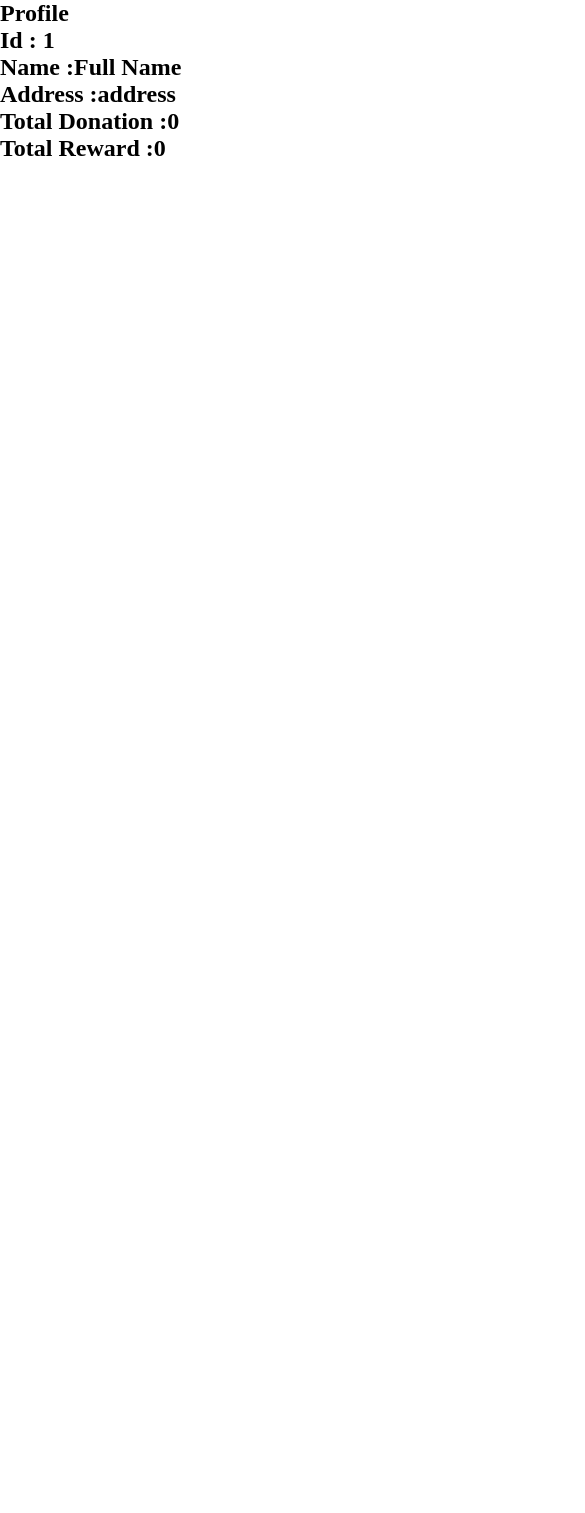
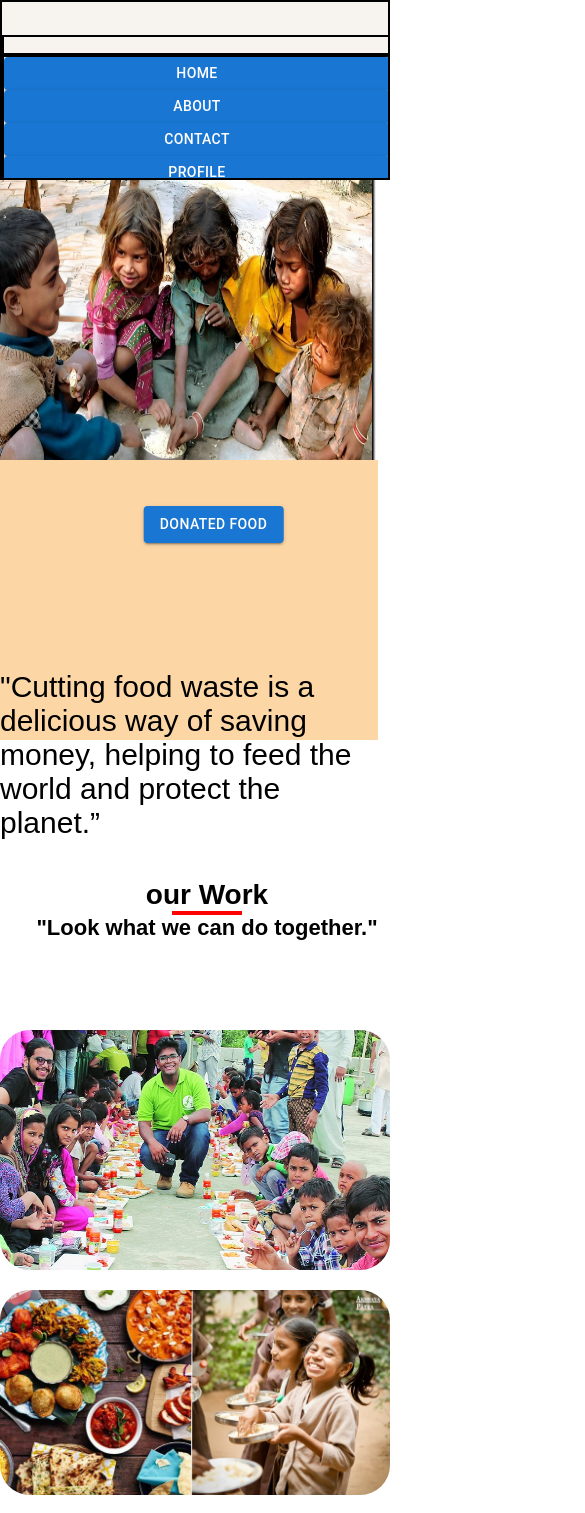
Before and after one commit to Subhashk75/FoodBank, a React (Vite) app: page / in a window 390 px wide. Shown: the top 1513 px of the page, 585 px wide, since content can reach past the window. Before the commit the page ends 844 px from the top, so only its background shows below. Built offline with nearby package versions, Linux system fonts and the light colour scheme.

Commit message:
added responsiveness

```diff
--- a/src/App.css
+++ b/src/App.css
@@ -63,9 +63,11 @@ margin:  10px;
 /* Header page css*/
 .header-container{
   height: 150px;
-  width: 100vw;
+  width: 100%;
+  overflow-x:hidden ;
+  border: 2px solid black;
 }
- .header{
+.header{
   display: flex;
   justify-content: space-between;
   margin: 20px;
@@ -78,12 +80,12 @@ margin:  10px;
   /* border: 2px solid rgb(121, 121, 134);*/
 }
 .header-logo{
-   width: 50%;
-   height: 150px;
+  width: 50%;
+  height: 150px;
 }
 .nav-list{
-  width: 50%;
-  height: 150px;
+ width: 50%;
+ height: 150px;
 }
 .logo>img{
   width: 85px;
@@ -108,12 +110,74 @@ margin:  10px;
 
 }
 
+@media only screen and (max-width:600px) {
+  .header-container{
+    height: 180px;
+    width: 100vw;
+  }
+  .header{
+    height: 160px;
+    width: 100vw;
+    display: flex;
+    justify-content: center;
+    flex-direction: column;
+    text-align: center;
+    margin: 0;
+    padding: 0;
+  }
+
+.ul-header{
+       height: 130px;
+       width: 100vw;
+       display: flex;
+       flex-direction: column;
+       text-align: center;
+       overflow-x: hidden;
+       padding-top: 0px;
+       border: 2px solid black;
+}
+.ul-header>button{
+  height: 33px;
+  width: 100%;
+}
+.header-logo{
+  height: 20px;
+  width: 100%;
+  border: 2px solid black;
+}
+.logo{
+    display: none;
+    width: 0px;
+    height: 0px;
+    margin: 0;
+    padding: 0;
+    border: 2px solid black;
+}
+.header-title{
+  display: block;
+  height: 25px;
+ border: 2px solid rgb(20, 17, 20);
+  color: chocolate;
+}
+.nav-list{
+  width: 50%;
+  height: 75px;
+}
+
+}
+
+
 /* body page css*/
 .body-container{
   height: 1600px;
   width: 100vw;
-  background-color: rgb(247, 243, 238);
-
+  /* background-color: rgb(247, 243, 238); */
+   display: flex;
+   flex-direction: column;
+}
+.body-img-donate-btn{
+  height: 320px;
+  width: 100vw;
 }
 
 .main-body-img>img{
@@ -122,6 +186,8 @@ margin:  10px;
   box-shadow: 0px 0px 2px 2px;
   position: relative;
   z-index: -1;
+  margin-left:200px;
+
   object-fit: none;
   object-position: 50px 30px;
 }
@@ -134,24 +200,23 @@ margin:  10px;
   /* transform: translate(50%, -50%); */
   /* -ms-transform: translate(-50%, -50%);  */
 }
-/* .body-container{
-  height: 1200px;
-  width: 100%;
-  border: 2px solid black;
-  margin-left: 90px;
-} */
 
 .Body-img-discription{
-  height: 100px;
+  height: 280px;
   width: 100%;
-  background-color: rgb(252, 214, 165);
+  /* background-color: rgb(252, 214, 165); */
   font-size: 30px;
   font-family: sans-serif;
+  padding-top: 250px;
+}
+.Body-img-discription>p{
+  padding-top: 170px;
 }
 .body-our-work-team-img{
   display: flex;
   justify-content: space-between;
   width: 100vw;
+  padding-top: 120px;
 }
 .body-our-work-img{
   height: 250px;
@@ -164,6 +229,7 @@ margin:  10px;
   align-items: center;
   height: 150px;
   flex-direction: column;
+  padding-top: 170px;
 }
 .body-our-work-title{
   font-size: 28px;
@@ -202,6 +268,81 @@ height: 320px;
 width: 41%;
 
 }
+@media only screen and (max-width:600px){
+  .body-container{
+    height: 1730px;
+    width: 600px;
+    display: flex;
+    flex-direction: column;
+  }
+  .body-img-donate-btn{
+    height: 280px;
+    width: 100%;
+  }
+.main-body-img{
+  height: 280px;
+  width: 62%;
+  margin-left:0px  ;
+  box-shadow: 0px 0px 2px 2px;
+  position: relative;
+  z-index: -1;
+}
+.donate-btn{
+  transform: translateX(50%);
+  position: absolute;
+  z-index: -0.8;
+  top: 60%;
+  left: 19%;
+}
+
+.Body-img-discription{
+  height: 280px;
+  width: 63%;
+  background-color: rgb(252, 214, 165);
+  font-size: 30px;
+  font-family: sans-serif;
+  padding-top: 40px;
+}
+.body-our-work-tag{
+  display: flex;
+  justify-content: center;
+  align-items: center;
+  height: 150px;
+  width: 69%;
+  flex-direction: column;
+}
+.body-our-work-discription{
+  font-size: 22px;
+  font-family: sans-serif;
+}
+.body-our-work-team-img{
+   height: 750px;
+  display: flex;
+  flex-direction: column;
+  justify-content: space-between;
+  gap: 20px;
+  width: 100vw;
+}
+.body-our-work-img{
+  height: 240px;
+  width: 100%;
+  border-radius: 30px;
+}
+ .Door-Pick {
+      height: 520px;
+      width: 61%;
+      display: flex;
+      flex-direction: column;
+      padding-top: 10px;
+ }
+  .Door-Pick-img {
+        height: 290px;
+        width: 70%;
+    }
+
+}
+
+
 /* footer page components*/
 .footer-container{
   height: 300px;
@@ -237,7 +378,30 @@ width: 41%;
   cursor: pointer;
 }
 
-/* .vertical{
-    border-left: 5px solid black;
-    height: 200px;
-} */
+@media only screen and (max-width:600px){
+  .footer-container{
+    height: 500px;
+    width: 100vw;
+    display: flex;
+    background-color: darkcyan;
+    border: 2px solid red;
+    flex-direction:column ;
+  }
+  .footer-about {
+    width: 100%;
+    padding-top: 20px;
+    display: flex;
+    justify-content: center;
+    align-items: center;
+    flex-direction: column;
+}
+.footer-contact {
+  display: flex;
+  justify-content: center;
+  align-items: center;
+  flex-direction: column;
+  width: 100%;
+  padding-top: 20px;
+}
+
+}
--- a/src/App.jsx
+++ b/src/App.jsx
@@ -15,11 +15,11 @@ function App() {
   return (
     <>
     {/* <DonateForm></DonateForm> */}
-    <Profile></Profile>
-       {/* <Header />
+    {/* <Profile></Profile> */}
+        <Header />
        <Body></Body>
        <Footer></Footer>
-      <About></About> */}
+    { /* <About></About> */}
       {/* <Contect></Contect> */}
     </>
   )
--- /dev/null
+++ b/src/components/App1.css
@@ -0,0 +1,238 @@
+*{
+    margin: 0;
+    padding: 0;
+    box-sizing: border-box;
+  }
+  .header{
+    height: 150px;
+    width: 100%;
+  }
+
+  /* Contect page css*/
+  .contact-page{
+    margin-top: 150px;
+    display: flex;
+  }
+  .contact-page>img{
+    height: 600px;
+    width: 800px;
+    margin-top: 170px;
+  }
+  .contact-form{
+    display: flex;
+    flex-direction: column;
+   justify-content: center;
+   align-items: center;
+   margin: 100px;
+   padding: 100px;
+  }
+  .contact-form>form>input{
+  height: 40px;
+  width: 400px;
+  }
+  .contact-form>form>button{
+  height: 40px;
+  width: 80px;
+  transform: translateX(150%);
+  }
+  /* .contact-footer{
+  display: flex;
+  justify-content: space-between;
+  flex-direction: row;
+  } */
+  .contact-phone{
+  display: flex;
+  justify-content: space-evenly;
+  flex-direction: row;
+  gap: 15px;
+  }
+  .contact-phone>img{
+  height: 30px;
+  }
+  .contact-social-media{
+  display: flex;
+  justify-content: space-around;
+  margin: 20px;
+
+  }
+  .contact-social-media>img{
+  height: 30px;
+  margin:  10px;
+  }
+
+  /* Header page css*/
+  .header-container{
+    height: 150px;
+    width: 100vw;
+  }
+   .header{
+    display: flex;
+    justify-content: space-between;
+    margin: 20px;
+    padding: 20px;
+    height: 150px;
+    width: 100vw;
+
+    background-color: rgb(247, 243, 238);
+    /* background-color: rgb(172, 177, 179); */
+    /* border: 2px solid rgb(121, 121, 134);*/
+  }
+  .header-logo{
+     width: 50%;
+     height: 150px;
+  }
+  .nav-list{
+    width: 50%;
+    height: 150px;
+  }
+  .logo>img{
+    width: 85px;
+    height: 85px;
+    border-radius: 70px;
+  }
+  /* .nav-list>ul>img{
+    width: 50px;
+    height: 50px;
+  }
+  */
+  .ul-header{
+    display: flex;
+    justify-content: space-evenly;
+    padding-top: 35px;
+
+  }
+  .nav-list>ul>button:hover{
+    cursor: pointer;
+    background-color: rgb(0, 0, 0);
+    color: rgb(255, 255, 255);
+
+  }
+
+  /* body page css*/
+  .body-container{
+    height: 1600px;
+    width: 100vw;
+    background-color: rgb(247, 243, 238);
+
+  }
+
+  .main-body-img>img{
+    /* height: 550px; */
+    width: 100%;
+    box-shadow: 0px 0px 2px 2px;
+    position: relative;
+    z-index: -1;
+    object-fit: none;
+    object-position: 50px 30px;
+  }
+  .donate-btn{
+    transform: translateX(50%);
+    position: absolute;
+    z-index: -0.8;
+    top: 100%;
+    left: 50%;
+    /* transform: translate(50%, -50%); */
+    /* -ms-transform: translate(-50%, -50%);  */
+  }
+  /* .body-container{
+    height: 1200px;
+    width: 100%;
+    border: 2px solid black;
+    margin-left: 90px;
+  } */
+
+  .Body-img-discription{
+    height: 100px;
+    width: 100%;
+    background-color: rgb(252, 214, 165);
+    font-size: 30px;
+    font-family: sans-serif;
+  }
+  .body-our-work-team-img{
+    display: flex;
+    justify-content: space-between;
+    width: 100vw;
+  }
+  .body-our-work-img{
+    height: 250px;
+    width: 27%;
+    border-radius: 30px;
+  }
+  .body-our-work-tag{
+    display: flex;
+    justify-content: center;
+    align-items: center;
+    height: 150px;
+    flex-direction: column;
+  }
+  .body-our-work-title{
+    font-size: 28px;
+    font-family: sans-serif;
+  }
+   hr.body-our-work-tag-inline{
+    height: 3px;
+    width: 17%;
+    border: 2px solid red;
+  }
+  .body-our-work-discription{
+    font-size: 24px;
+    font-family: sans-serif;
+  }
+  .Door-Pick{
+    height: 550px;
+    width: 100%;
+    background-color: rgb(247, 243, 238);
+    display: flex;
+    justify-content: center;
+    align-items: center;
+    flex-direction: column;
+  }
+  .Door-Pick-title{
+    font-size: 25px;
+    font-family: sans-serif;
+
+  }
+  .Door-Pick-discription{
+    font-size: 25px;
+    font-family: sans-serif;
+
+  }
+  .Door-Pick-img{
+  height: 320px;
+  width: 41%;
+
+  }
+  /* footer page components*/
+  .footer-container{
+    height: 300px;
+    width: 100vw;
+    display: flex;
+    background-color: darkcyan;
+  }
+  .footer-about{
+    width: 50%;
+    display: flex;
+    justify-content: center;
+    align-items: center;
+    flex-direction: column;
+
+  }
+  .footer-about-title{
+     font-size: 17px;
+     font-family:sans-serif ;
+  }
+  .footer-about-discription{
+    font-size: 17px;
+    font-family:sans-serif ;
+  }
+  .footer-contact{
+    display: flex;
+    justify-content: center;
+    align-items: center;
+    flex-direction: column;
+    width: 50%;
+  }
+  .footer-contact-btn>button:hover{
+    color: blue;
+    cursor: pointer;
+  }
--- a/src/components/Body.jsx
+++ b/src/components/Body.jsx
@@ -4,7 +4,7 @@ const Body = ()=>{
     return (
         <> <div className="body-container">
                <div className="body-img-donate-btn">
-               <img src="src\assets\food4.jpeg"  className="main-body-img" style={{height:"600px" ,marginLeft:"200px"  }} ></img>
+               <img src="src\assets\food4.jpeg"  className="main-body-img"></img>
 
                 <div key={"donate-ind"} className="donate-btn">
                 < Button variant="contained"> Donated Food</Button>
@@ -25,7 +25,7 @@ const Body = ()=>{
                     <img src="src\assets\food5.jpg" className="body-our-work-img"></img>
                  </div>
                  <div className="Door-Pick">
-                    <h2 className="Door-Pick-title">DOOP PICK</h2>
+                    <h2 className="Door-Pick-title">DOOR PICK</h2>
                     <hr className="body-our-work-tag-inline"></hr>
                     <p className="Door-Pick-discription"> "Your donate wiil be immediately collected and sent to needy people"</p>
                     <img src="src\assets\deliverly-img.webp" className="Door-Pick-img"></img>
--- a/src/components/Footer.jsx
+++ b/src/components/Footer.jsx
@@ -12,7 +12,7 @@ const Footer = () => {
               <p className='footer-contact-email'>Fooddonate@gmail.com</p>
               <div className="contact-phone">
                        <img src="src\assets\phone icon.jpg"></img>
-                       <h2>: XXXXXXXXXX</h2>
+                       <h2>: XXXXXXXX</h2>
                        <br/>
                        <img src="src\assets\facebook icon.webp"></img>
                        <img src="src\assets\instagram-icon.avif"></img>
--- a/src/components/Header.jsx
+++ b/src/components/Header.jsx
@@ -12,6 +12,7 @@ const Header=()=>{
    <div className="header-container">
     <div key={"header"} className="header">
         <div className="header-logo" >
+        <h2 className="header-title" style={{display:"none" ,height:"0px" ,width:"0px"}}>Food Donate</h2>
         <Logo/>
         </div>
      <div key={"nav-bar"} className="nav-list">
@@ -19,6 +20,7 @@ const Header=()=>{
             {/* <li>Home</li>
             <li>About</li>
             <li>Contact</li> */}
+
             <Button variant="contained" >Home</Button>
             <Button variant="contained">About</Button>
             <Button variant="contained">Contact</Button>
```
